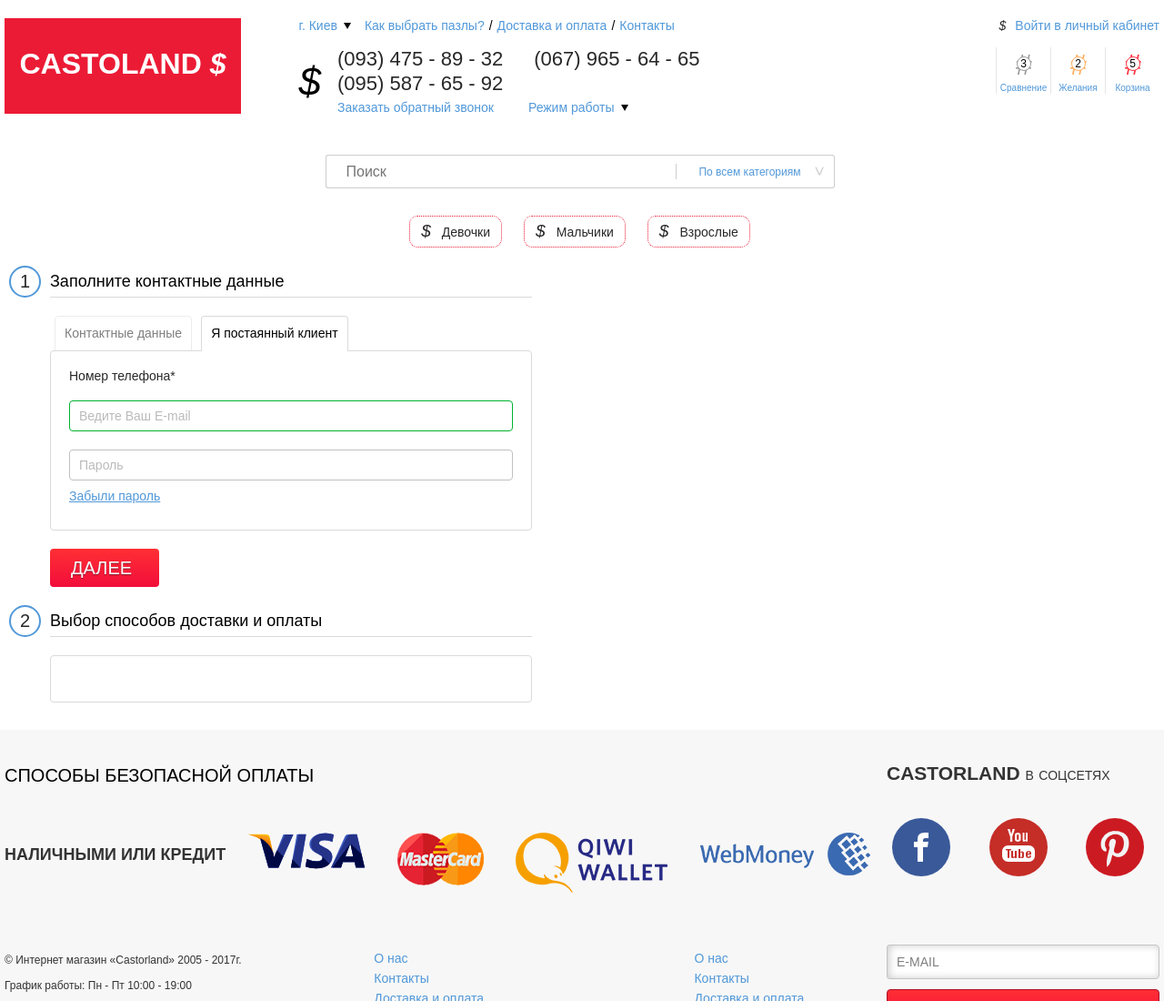
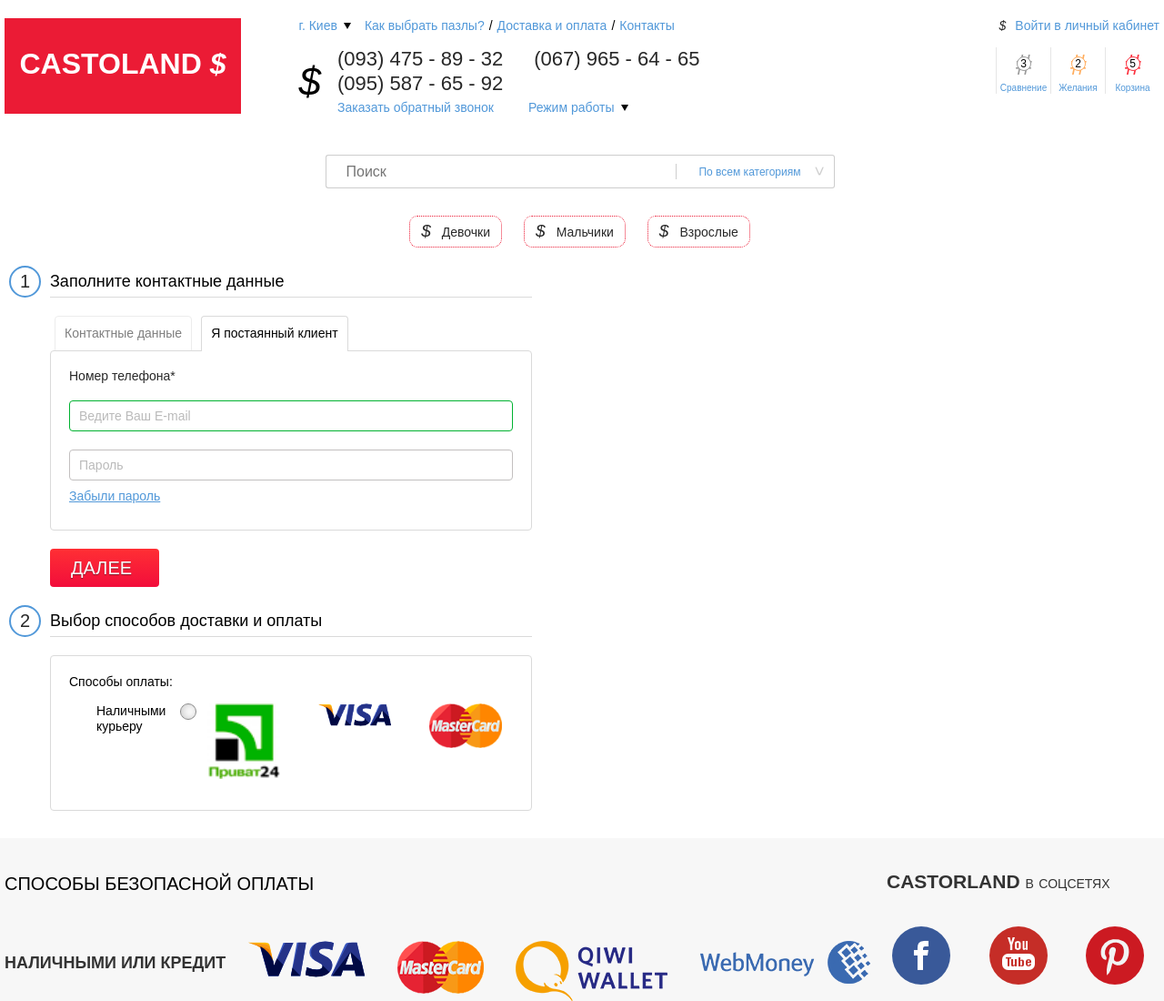
Before and after one commit to vitaliitsupylo/Puzzles, a website: page opltata_tovars.html in a window 1280 px wide. Shown: the top 1100 px of the page at 91% size. Drawn offline with Linux system fonts and the light colour scheme.

Commit message:
radiobuttons

```diff
--- a/opltata_tovars.html
+++ b/opltata_tovars.html
@@ -151,13 +151,40 @@
                             </div>
                         </form>
                     </div>
-                    <div class="oplata_inner "> <!-- no_active  будет серым -->
+                    <div class="oplata_inner ">
+                        <!-- no_active  будет серым -->
                         <div class="oplata_title">
                             <span>2</span>Выбор способов доставки и оплаты
                         </div>
                         <form action="">
                             <div class="oplata_tovara_form second_oplata_form">
-
+                                <div class="oplata_inp_title">
+                                    Способы оплаты:
+                                </div>
+                                <div class="oplata_ch_box">
+                                    <div class="oplata_radio_inner">
+                                        <input type="radio" id="oplata_kurier" name="oplata">
+                                        <label for="oplata_kurier">Наличными <br> курьеру</label>
+                                        <div class="check"></div>
+                                    </div>
+                                    <div class="oplata_radio_inner">
+                                        <input type="radio" id="oplata_privat" name="oplata">
+                                        <label for="oplata_privat">
+                                            <img src="img/privat.png" alt="">
+                                            <div class="check"></div>
+                                        </label>
+                                    </div>
+                                    <div class="oplata_radio_inner">
+                                        <input type="radio" id="oplata_visa" name="oplata">
+                                        <label for="oplata_visa"><img src="img/visa.png" alt=""></label>
+                                        <div class="check"></div>
+                                    </div>
+                                    <div class="oplata_radio_inner">
+                                        <input type="radio" id="oplata_mscard" name="oplata">
+                                        <label for="oplata_mscard"><img src="img/master.png" alt=""></label>
+                                        <div class="check"></div>
+                                    </div>
+                                </div>
                             </div>
                         </form>
                     </div>
--- a/src/sass/сomponents/oplata-tovara/oplata.scss
+++ b/src/sass/сomponents/oplata-tovara/oplata.scss
@@ -9,12 +9,14 @@
         }
     }
 }
+
 .oplata_t_form_inner {
     display: none;
     &.active {
         display: block;
     }
 }
+
 .oplata_title {
     color: #000;
     font-family: Arial;
@@ -39,6 +41,7 @@
         text-align: center;
     }
 }
+
 .oplata_tabs {
     display: flex;
     justify-content: flex-start;
@@ -54,7 +57,7 @@
         top: 1px;
         z-index: 2;
         opacity: .5;
-        &:last-of-type{
+        &:last-of-type {
             margin-top: 0;
         }
         &.active {
@@ -63,11 +66,12 @@
         }
     }
 }
+
 .oplata_tovara_form {
     border: rem(1px) solid #dadada;
     position: relative;
     z-index: 1;
-    border-radius:rem(4px);
+    border-radius: rem(4px);
     padding: rem(20px);
     padding-bottom: rem(30px);
     &.second_oplata_form {
@@ -91,7 +95,7 @@
             height: rem(34px);
             padding: rem(10px);
             border: rem(1px) solid #c2bfbf;
-            border-radius:rem(4px);
+            border-radius: rem(4px);
             box-shadow: insetrem(2px) 0 rem(9px) rgba(0, 0, 0, 0.1);
             &:-moz-placeholder {
                 color: #bababa;
@@ -113,21 +117,23 @@
         }
     }
 }
+
 .oplata_btn {
     width: rem(120px);
     margin-top: rem(20px);
     font-size: rem(20px);
- }
+}
 
- .regular_customer_title {
+.regular_customer_title {
     color: #282828;
     font-family: Arial;
     font-size: rem(14px);
     font-weight: 400;
     line-height: rem(14px);
     margin-bottom: 20px;
- }
- .pss_frgt {
+}
+
+.pss_frgt {
     color: #5198d9;
     font-family: Arial;
     font-size: rem(14px);
@@ -136,4 +142,67 @@
     text-decoration: underline;
     margin-top: rem(10px);
     display: block;
- }
+}
+
+.oplata_ch_box {
+    display: flex;
+    justify-content: space-between;
+    padding-top: 15px;
+    .oplata_radio_inner {
+        flex: 1 1 70px;
+        padding-left: 30px;
+        position: relative;
+        input[type=radio] {
+            position: absolute;
+            visibility: hidden;
+            &:checked~.check {
+                box-shadow:none;
+                &::before {
+                   display: block;
+                }
+            }
+            &:checked~label {
+
+            }
+        }
+        label {
+            cursor: pointer;
+            -webkit-transition: all 0.25s linear;
+            z-index: 9;
+            .check {
+                display: block;
+                position: absolute;
+                width: 18px;
+                height: 18px;
+                border-radius: 15px;
+                background-color: white;
+                border: 1px solid #888;
+                box-shadow: inset 2px 0 9px rgba(0, 0, 0, 0.2);
+                top: 0;
+                left: 0;
+                z-index: 5;
+                transition: border .25s linear;
+                -webkit-transition: border .25s linear;
+                &::before {
+                    display: none;
+                    position: absolute;
+                    content: '';
+                    border-radius: 100%;
+                    top: 2px;
+                    left: 2px;
+                    width: 12px;
+                    height: 12px;
+                    background-color: #5198d9;
+                    margin: auto;
+                    transition: background 0.25s linear;
+                    -webkit-transition: background 0.25s linear;
+                }
+            }
+        }
+        img {
+            max-width: 80px;
+            width: 100%;
+            height: auto;
+        }
+    }
+}
```
Also changed, not shown: dist/css/main.css, img/privat.png (added), 2 other files.
